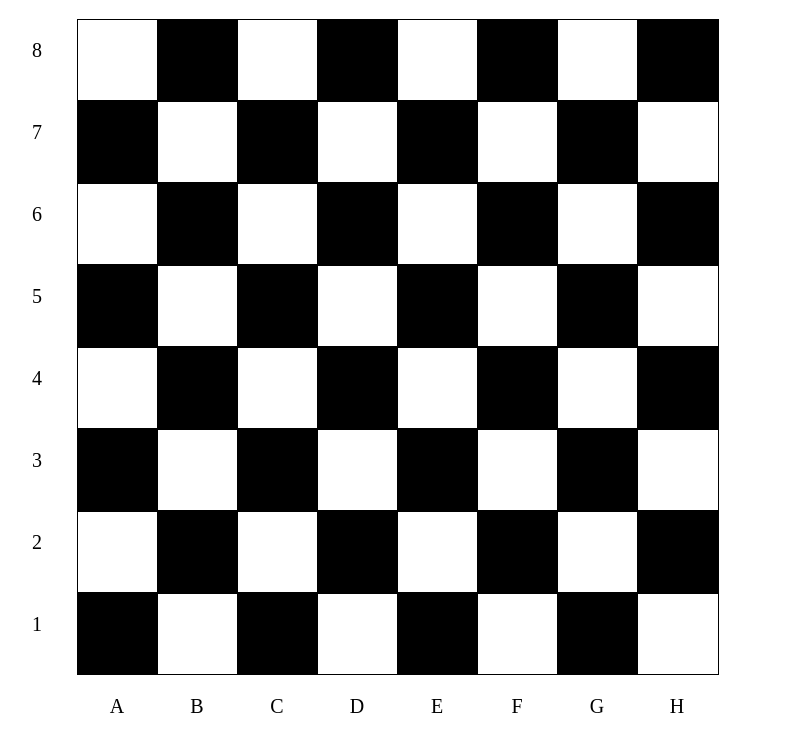
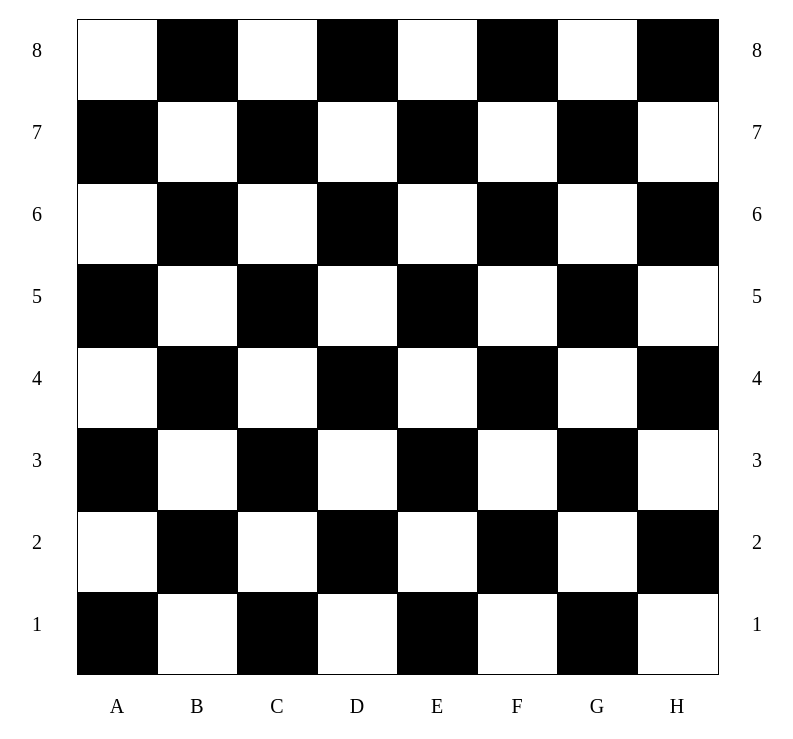
Before and after one commit to BartovElisha/Chess-Board, a plain HTML site: page index.html in a window 1280 px wide. Shown: the part 61-800 px from the top of the page, without its empty margins (203-996 px from the left). Drawn offline with Linux system fonts and the light colour scheme.

Commit message:
added numbers after the each row

```diff
--- a/script.js
+++ b/script.js
@@ -13,7 +13,7 @@ function drawChessBoard() {
 
     // Chess board
     for(let i = 8;i > 0; i--) {
-        // Number before each row
+        // Number before the each row
         letters = document.createElement("p");
         letters.setAttribute("class","letter-mark");
         letters.innerText = `${i}`;
@@ -27,6 +27,11 @@ function drawChessBoard() {
                 chessBox.setAttribute("class","box white");
             chessBoardContainer.appendChild(chessBox);
         }
+        // Number after the each row
+        letters = document.createElement("p");
+        letters.setAttribute("class","letter-mark");
+        letters.innerText = `${i}`;
+        chessBoardContainer.appendChild(letters);
     }
 
     // Letters under chess board
--- a/style.scss
+++ b/style.scss
@@ -12,7 +12,7 @@ h1 {
 .grid-container {
     margin: 0 0 0 200px;
     display: grid;
-    grid-template-columns: $box-size $box-size $box-size $box-size $box-size $box-size $box-size $box-size $box-size;
+    grid-template-columns: $box-size $box-size $box-size $box-size $box-size $box-size $box-size $box-size $box-size $box-size;
 }
 
 .box {
```
Also changed, not shown: style.css, 1 other file.
